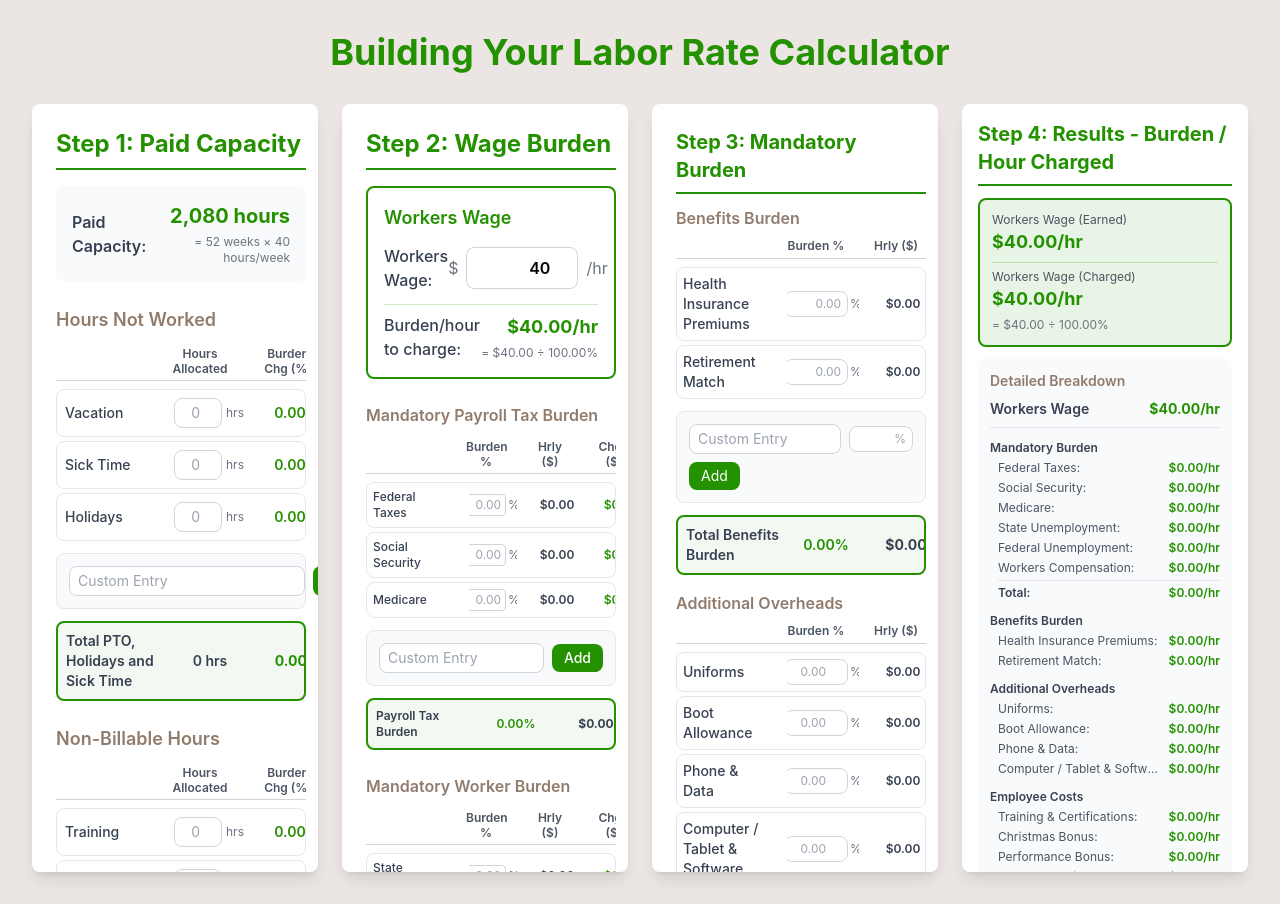
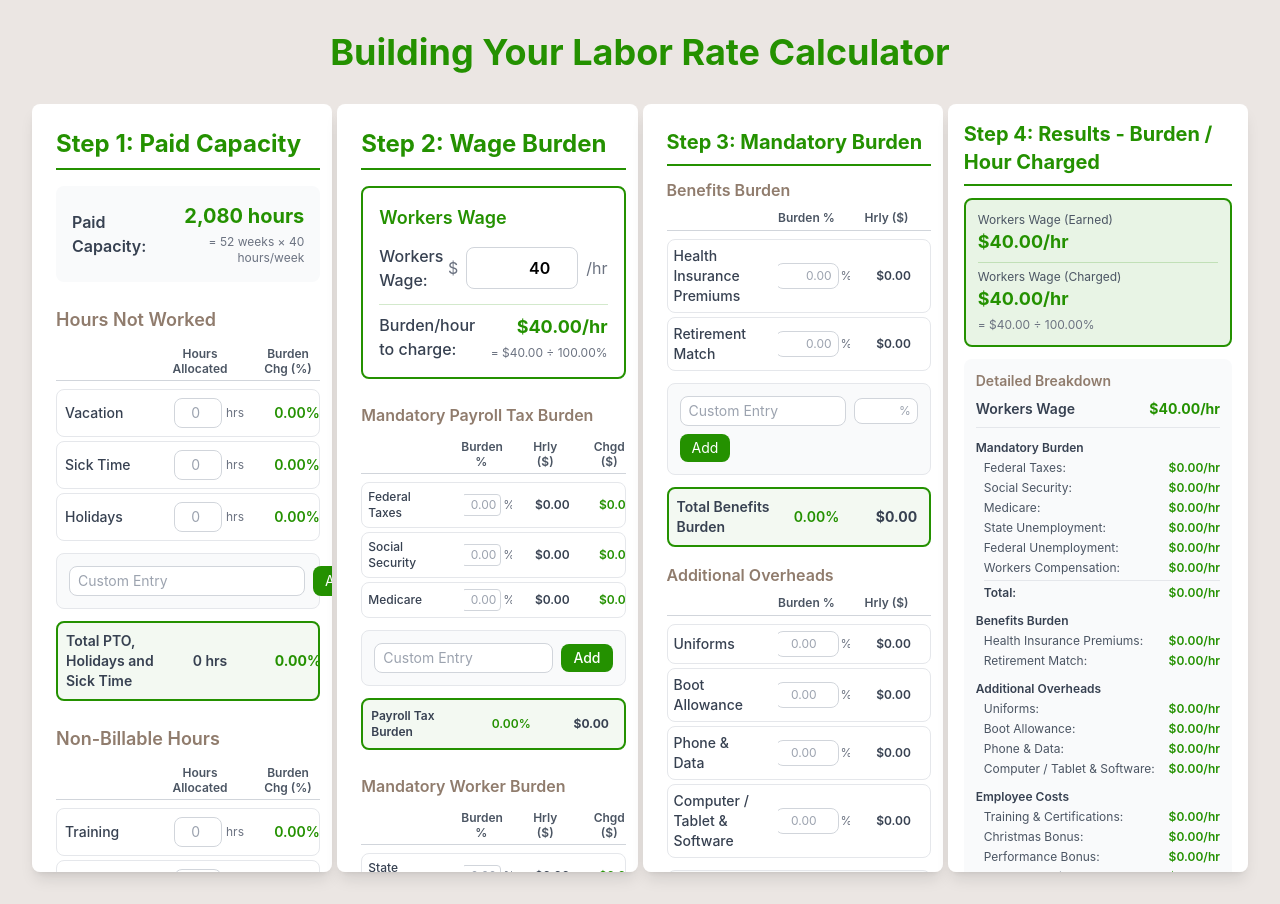
Before and after one commit to KayFernPR/Time-Material-Calculator, a React (Vite) app: page / in a window 1280 px wide. Built offline with nearby package versions, Linux system fonts and the light colour scheme.

Commit message:
Shrink padding between steps to 5px
Co-authored-by: Cursor <cursoragent@cursor.com>

```diff
--- a/src/components/LaborRateCalculator.jsx
+++ b/src/components/LaborRateCalculator.jsx
@@ -505,7 +505,7 @@ function LaborRateCalculator() {
           Building Your Labor Rate Calculator
         </h1>
 
-        <div className="grid grid-cols-1 lg:grid-cols-[repeat(4,minmax(0,1fr))] gap-4 lg:gap-6 min-w-0">
+        <div className="grid grid-cols-1 lg:grid-cols-[repeat(4,minmax(0,1fr))] gap-[5px] min-w-0">
           {/* Step 1: Paid Capacity */}
           <div className="lg:col-span-1 min-w-0 w-full">
             <div
```
